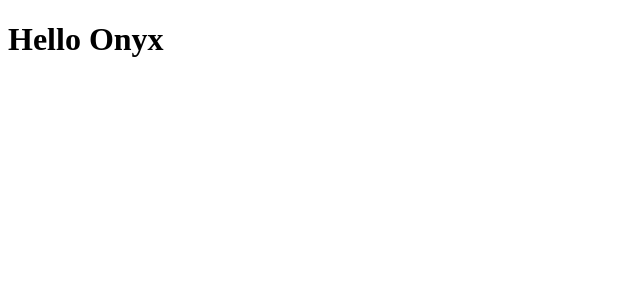
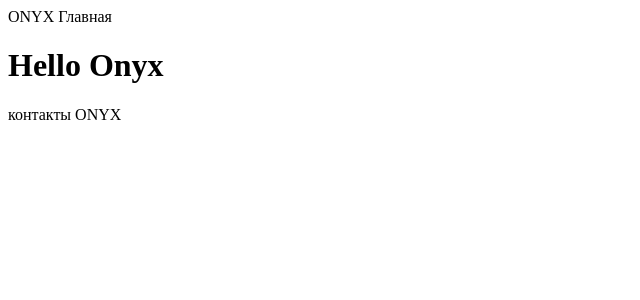
Before and after one commit to Vitebsk121/onyx, a Next.js app: page / in a window 1280 px wide. Shown: the top 300 px of the page, without its empty margins (0-640 px from the left). Built offline with nearby package versions, Linux system fonts and the light colour scheme.

Commit message:
init: Добавлен HOC MainLayout (Head, title...)

```diff
--- /dev/null
+++ b/HOC/MainLayout.tsx
@@ -0,0 +1,27 @@
+import Head from "next/head"
+import React from "react";
+
+
+type MainLayoutProps = {
+  children: React.ReactNode
+  title: string
+};
+
+const MainLayout: React.FC<MainLayoutProps> = ({ children, title = "",}: MainLayoutProps) => {
+  return (
+    <>
+      <Head>
+        <title>{`Onyx | ` + title}</title>
+        <meta name="description" content="Сайт компании Onyx" />
+        <meta name="keywords" content="onyx, оникс, песок, гравий, щебень, доставка москва" />
+        <meta charSet="utf-8" />
+        <link rel="icon" href="/favicon.ico" />
+      </Head>
+      <header>ONYX Главная</header>
+      {children}
+      <footer>контакты ONYX</footer>
+    </>
+  );
+};
+
+export default MainLayout;
--- a/pages/index.tsx
+++ b/pages/index.tsx
@@ -1,9 +1,12 @@
 import React from "react";
+import MainLayout from "../HOC/MainLayout";
 
-const App = () => {
+const MainPage = () => {
   return (
-    <h1>Hello Onyx</h1>
+    <MainLayout title={'Главная'} >
+      <h1>Hello Onyx</h1>
+    </MainLayout >
   );
 };
 
-export default App;
+export default MainPage;
```
